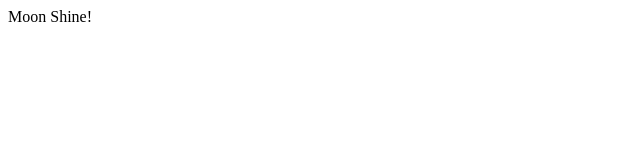
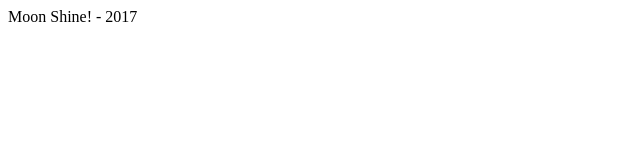
Before and after one commit to MoonGi-Kim/MoonGi-Kim.github.io-2017-07-11-MOON, a plain HTML site: page index.html in a window 1280 px wide. Shown: the full height of the page, 0-640 px from the left. Drawn offline with Linux system fonts and the light colour scheme.

Commit message:
Update index.html

```diff
--- a/index.html
+++ b/index.html
@@ -4,6 +4,6 @@
     <title>My Portfolio</title>
   </head>
   <body>
-    Moon Shine!
+    Moon Shine! - 2017
   </body>
 </html>
```
